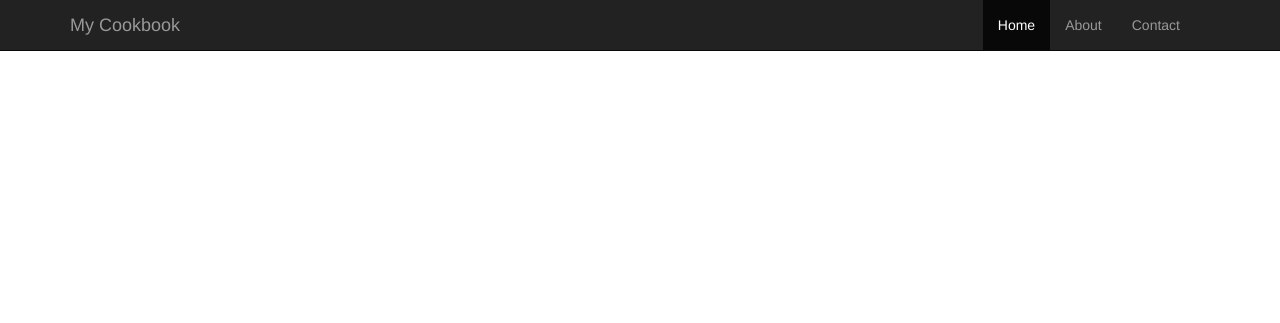
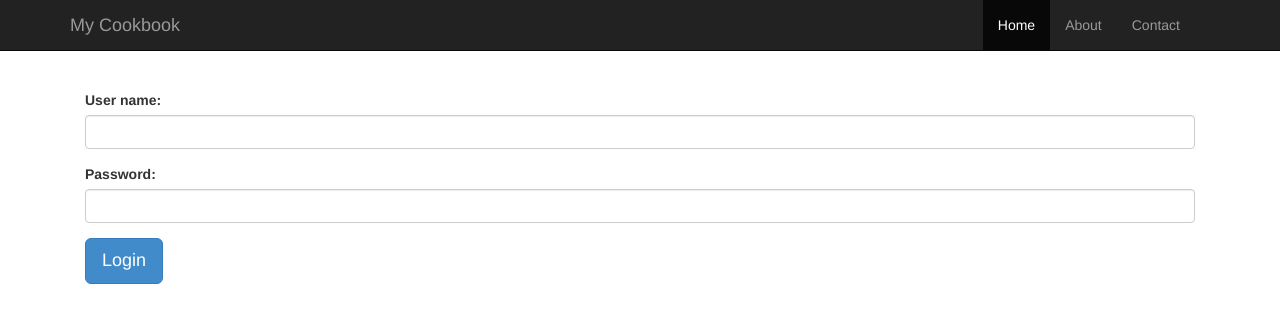
Before and after one commit to AzizHarrington/DjangoRecipeBook, a Django app: page /accounts/login/ in a window 1280 px wide. Shown: the top 323 px of the page. Run offline with Django 3.2, Linux system fonts and the light colour scheme.

Commit message:
enabled basic user registration and authentication

```diff
--- a/accounts/templates/login.html
+++ b/accounts/templates/login.html
@@ -1 +1,25 @@
 {% extends "base.html" %}
+
+{% block content %}
+
+    {% if form.errors %}
+        <p> Sorry, that's not a valid username or password</p>
+    {% endif %}
+
+    <form action="{% url 'auth_view' %}" method="post">{% csrf_token %}
+
+        <div class="form-group">
+            <label for="username">User name:</label>
+            <input type="text" class="form-control" name="username" value="">
+        </div>
+
+        <div class="form-group">
+            <label for="password">Password:</label>
+            <input type="password" class="form-control" name="password" value="">
+        </div>
+
+        <button type="submit" class="btn btn-primary btn-lg">Login</button>
+
+    </form>
+
+{% endblock %}
--- a/accounts/urls.py
+++ b/accounts/urls.py
@@ -7,5 +7,5 @@ urlpatterns = patterns('',
     url(r'^invalid/$', 'accounts.views.invalid_login', name='invalid'),
     url(r'^logout/$', 'accounts.views.logout', name='logout'),
     url(r'^register/$', 'accounts.views.register_user', name='register'),
-    url(r'^success/$', 'accounts.views.register_user', name='success'),
+    url(r'^success/$', 'accounts.views.register_success', name='success'),
 )
--- a/accounts/views.py
+++ b/accounts/views.py
@@ -1,4 +1,5 @@
 from django.shortcuts import render, redirect
+from django.core.urlresolvers import reverse
 from django.contrib import auth
 
 from .forms import RegistrationForm
@@ -9,24 +10,40 @@ def login(request):
 
 
 def auth_view(request):
-    pass
+    username = request.POST.get('username', '')
+    password = request.POST.get('password', '')
+    user = auth.authenticate(username=username, password=password)
+
+    if user is not None:
+        auth.login(request, user)
+        return redirect(reverse('loggedin'))
+    else:
+        return redirect(reverse('invalid'))
 
 
 def loggedin(request):
-    pass
+    return render(request, 'loggedin.html', {'username': request.user.username})
 
 
 def invalid_login(request):
-    pass
+    return render(request, 'invalid_login.html')
 
 
 def logout(request):
-    pass
+    auth.logout(request)
+    return render(request, 'logout.html')
 
 
 def register_user(request):
-    pass
+    if request.method == "POST":
+        form = RegistrationForm(request.POST)
+        if form.is_valid():
+            form.save()
+            return redirect(reverse('success'))
+    else:
+        form = RegistrationForm()
+    return render(request, 'register.html', {'form': form})
 
 
 def register_success(request):
-    pass
+    return render(request, 'register_success.html')
```
Also changed, not shown: accounts/templates/invalid_login.html (+8 -0 lines), accounts/templates/loggedin.html (+7 -0 lines), accounts/templates/logout.html (+7 -0 lines), accounts/templates/register.html (+15 -0 lines), accounts/templates/register_success.html (+7 -0 lines).
